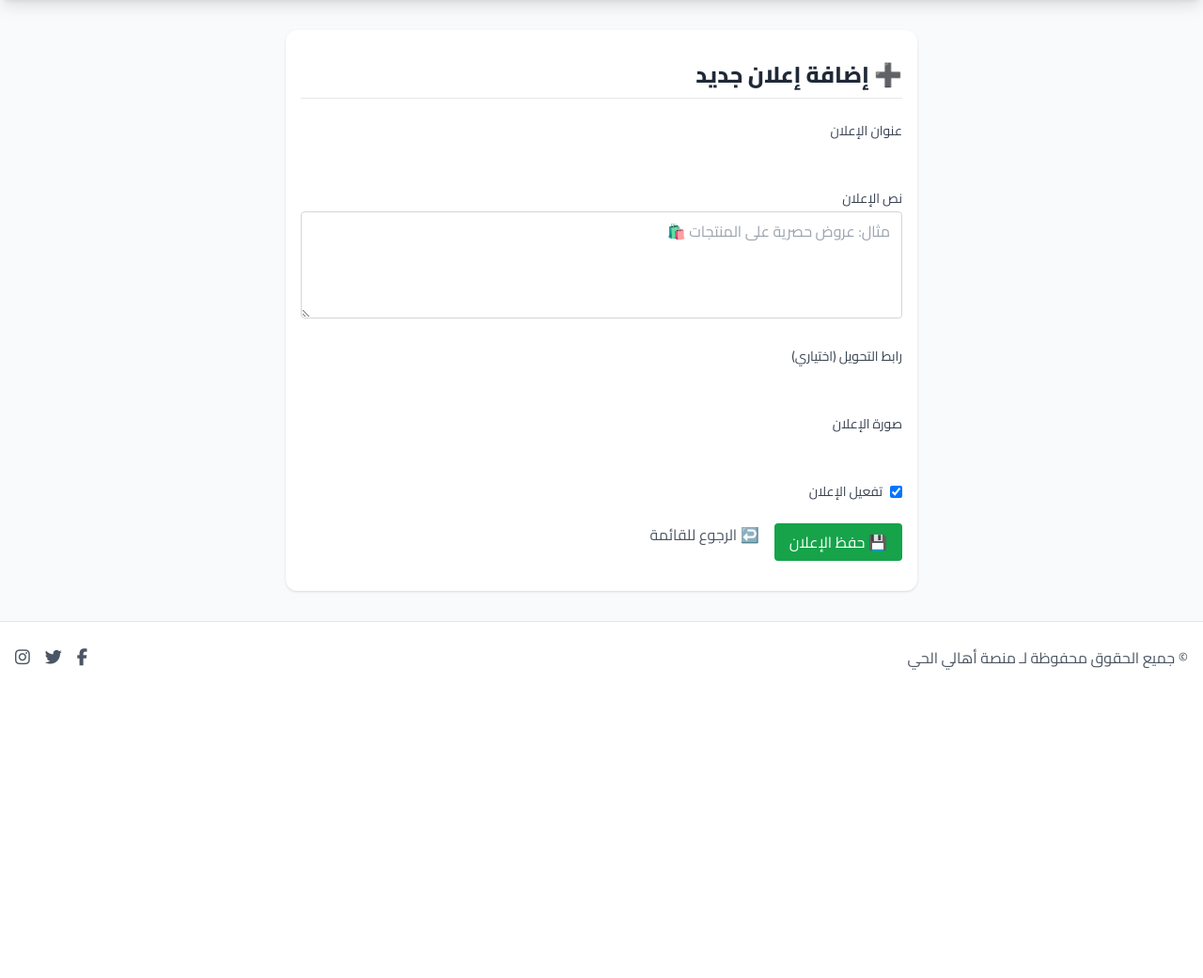
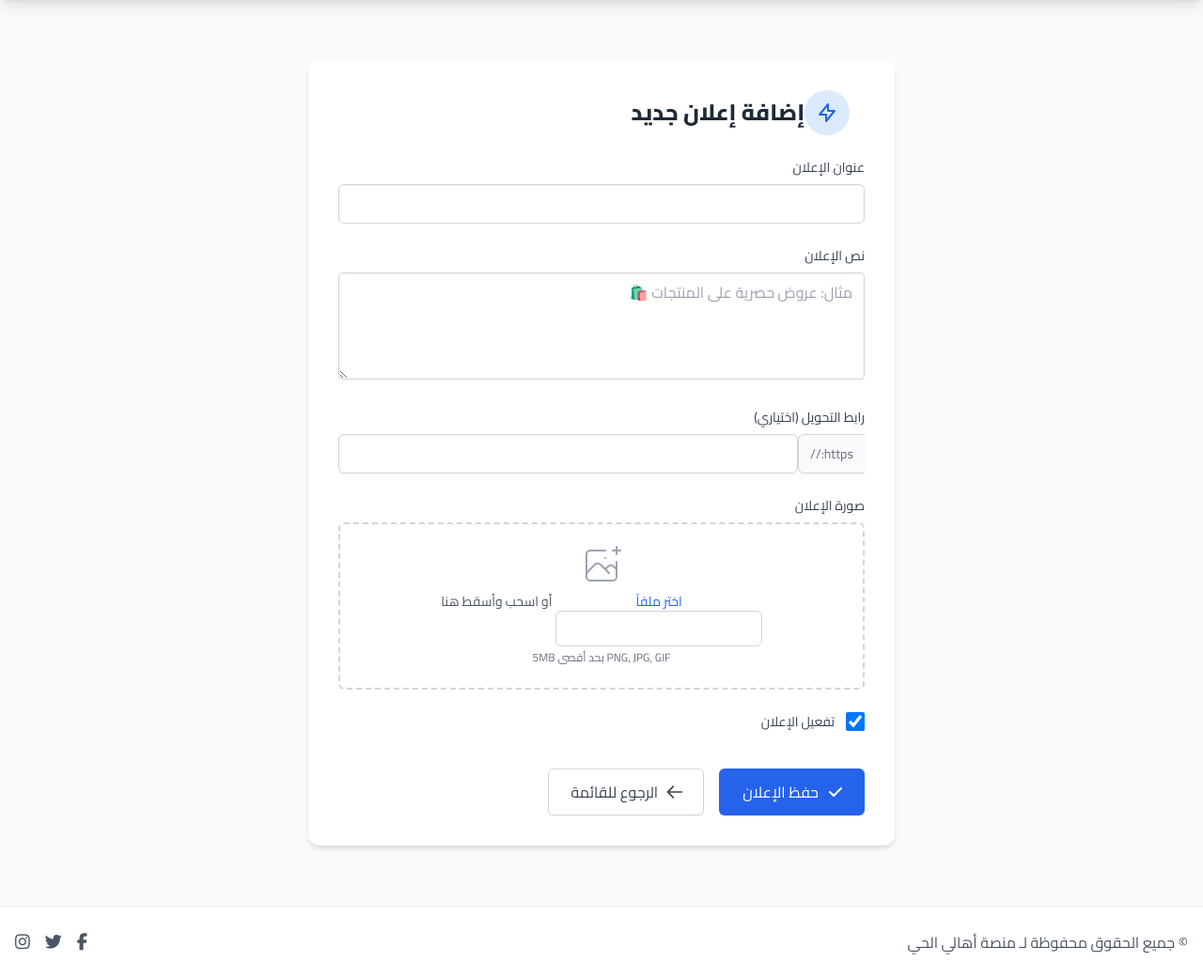
Before and after one commit to xmansx1/ahali-platform, a Django app: page /ads/admin/create/ in a window 1280 px wide. Shown: the part 72-1113 px from the top of the page at 94% size. Before the commit the page ends 785 px from the top, so only its background shows below. Run offline with Django 5.2, Linux system fonts and the light colour scheme; data that the repository does not hold is empty; some libraries are stand-ins or nearby versions.

Commit message:
الرفع115ريندر

```diff
--- a/templates/ads/ad_ads.html
+++ b/templates/ads/ad_ads.html
@@ -4,54 +4,139 @@
 {% block title %}إضافة إعلان جديد{% endblock %}
 
 {% block content %}
-<div class="max-w-2xl mx-auto px-4 py-8 bg-white rounded-xl shadow">
-  <h1 class="text-2xl font-bold text-gray-800 mb-6 border-b pb-2">➕ إضافة إعلان جديد</h1>
+<div class="max-w-2xl mx-auto px-4 sm:px-6 py-8">
+  <div class="bg-white rounded-xl shadow-md overflow-hidden transition-all duration-300 hover:shadow-lg">
+    <div class="p-6 sm:p-8">
+      <div class="flex items-center mb-6">
+        <div class="bg-blue-100 p-3 rounded-full mr-4">
+          <svg xmlns="http://www.w3.org/2000/svg" class="h-6 w-6 text-blue-600" fill="none" viewBox="0 0 24 24" stroke="currentColor">
+            <path stroke-linecap="round" stroke-linejoin="round" stroke-width="2" d="M13 10V3L4 14h7v7l9-11h-7z" />
+          </svg>
+        </div>
+        <h1 class="text-2xl font-bold text-gray-800">إضافة إعلان جديد</h1>
+      </div>
 
       <form method="post" enctype="multipart/form-data" class="space-y-6">
         {% csrf_token %}
         {{ form.non_field_errors }}
 
         <!-- 📝 العنوان -->
-    <div>
-      <label class="block text-sm font-medium text-gray-700 mb-1">عنوان الإعلان</label>
+        <div class="space-y-2">
+          <label class="block text-sm font-medium text-gray-700">عنوان الإعلان</label>
           {{ form.title }}
           {{ form.title.errors }}
         </div>
 
         <!-- 🧾 نص الإعلان -->
-    <div>
-      <label class="block text-sm font-medium text-gray-700 mb-1">نص الإعلان</label>
+        <div class="space-y-2">
+          <label class="block text-sm font-medium text-gray-700">نص الإعلان</label>
           {{ form.text }}
           {{ form.text.errors }}
         </div>
 
         <!-- 🌐 الرابط -->
-    <div>
-      <label class="block text-sm font-medium text-gray-700 mb-1">رابط التحويل (اختياري)</label>
+        <div class="space-y-2">
+          <label class="block text-sm font-medium text-gray-700">رابط التحويل (اختياري)</label>
+          <div class="mt-1 flex rounded-md shadow-sm">
+            <span class="inline-flex items-center px-3 rounded-l-md border border-r-0 border-gray-300 bg-gray-50 text-gray-500 text-sm">
+              https://
+            </span>
             {{ form.link }}
+          </div>
           {{ form.link.errors }}
         </div>
 
         <!-- 🖼️ الصورة -->
-    <div>
-      <label class="block text-sm font-medium text-gray-700 mb-1">صورة الإعلان</label>
+        <div class="space-y-2">
+          <label class="block text-sm font-medium text-gray-700">صورة الإعلان</label>
+          <div class="mt-1 flex justify-center px-6 pt-5 pb-6 border-2 border-gray-300 border-dashed rounded-md">
+            <div class="space-y-1 text-center">
+              <svg class="mx-auto h-12 w-12 text-gray-400" stroke="currentColor" fill="none" viewBox="0 0 48 48" aria-hidden="true">
+                <path d="M28 8H12a4 4 0 00-4 4v20m32-12v8m0 0v8a4 4 0 01-4 4H12a4 4 0 01-4-4v-4m32-4l-3.172-3.172a4 4 0 00-5.656 0L28 28M8 32l9.172-9.172a4 4 0 015.656 0L28 28m0 0l4 4m4-24h8m-4-4v8m-12 4h.02" stroke-width="2" stroke-linecap="round" stroke-linejoin="round" />
+              </svg>
+              <div class="flex text-sm text-gray-600">
+                <label class="relative cursor-pointer bg-white rounded-md font-medium text-blue-600 hover:text-blue-500 focus-within:outline-none">
+                  <span>اختر ملفاً</span>
                   {{ form.image }}
+                </label>
+                <p class="pr-1">أو اسحب وأسقط هنا</p>
+              </div>
+              <p class="text-xs text-gray-500">PNG, JPG, GIF بحد أقصى 5MB</p>
+            </div>
+          </div>
           {{ form.image.errors }}
         </div>
 
         <!-- ✅ التفعيل -->
-    <div class="flex items-center gap-2">
+        <div class="flex items-center">
+          <div class="relative flex items-start">
+            <div class="flex items-center h-5">
               {{ form.is_active }}
-      <label class="text-sm text-gray-700">تفعيل الإعلان</label>
+            </div>
+            <div class="mr-3 text-sm">
+              <label class="font-medium text-gray-700">تفعيل الإعلان</label>
+            </div>
+          </div>
         </div>
 
-    <!-- 💾 زر الحفظ -->
-    <div class="flex gap-4">
-      <button type="submit" class="bg-green-600 hover:bg-green-700 text-white px-4 py-2 rounded">
-        💾 حفظ الإعلان
+        <!-- 💾 Actions -->
+        <div class="flex flex-col sm:flex-row gap-4 pt-4">
+          <button type="submit" class="w-full sm:w-auto inline-flex justify-center items-center px-6 py-3 border border-transparent text-base font-medium rounded-md shadow-sm text-white bg-blue-600 hover:bg-blue-700 focus:outline-none focus:ring-2 focus:ring-offset-2 focus:ring-blue-500 transition duration-150 ease-in-out">
+            <svg xmlns="http://www.w3.org/2000/svg" class="-mr-1 ml-2 h-5 w-5" viewBox="0 0 20 20" fill="currentColor">
+              <path fill-rule="evenodd" d="M16.707 5.293a1 1 0 010 1.414l-8 8a1 1 0 01-1.414 0l-4-4a1 1 0 011.414-1.414L8 12.586l7.293-7.293a1 1 0 011.414 0z" clip-rule="evenodd" />
+            </svg>
+            حفظ الإعلان
           </button>
-      <a href="{% url 'ads:admin_ads_list' %}" class="text-gray-600 hover:underline">↩️ الرجوع للقائمة</a>
+          <a href="{% url 'ads:admin_ads_list' %}" class="w-full sm:w-auto inline-flex justify-center items-center px-6 py-3 border border-gray-300 shadow-sm text-base font-medium rounded-md text-gray-700 bg-white hover:bg-gray-50 focus:outline-none focus:ring-2 focus:ring-offset-2 focus:ring-blue-500 transition duration-150 ease-in-out">
+            <svg xmlns="http://www.w3.org/2000/svg" class="-mr-1 ml-2 h-5 w-5" fill="none" viewBox="0 0 24 24" stroke="currentColor">
+              <path stroke-linecap="round" stroke-linejoin="round" stroke-width="2" d="M10 19l-7-7m0 0l7-7m-7 7h18" />
+            </svg>
+            الرجوع للقائمة
+          </a>
         </div>
       </form>
     </div>
+  </div>
+</div>
+
+<style>
+  /* Enhance form inputs for better mobile experience */
+  input[type="text"],
+  input[type="url"],
+  textarea,
+  select {
+    width: 100%;
+    padding: 0.5rem 0.75rem;
+    border: 1px solid #d1d5db;
+    border-radius: 0.375rem;
+    box-shadow: inset 0 1px 2px rgba(0, 0, 0, 0.05);
+    transition: border-color 0.15s ease-in-out, box-shadow 0.15s ease-in-out;
+  }
+
+  input[type="text"]:focus,
+  input[type="url"]:focus,
+  textarea:focus,
+  select:focus {
+    outline: none;
+    border-color: #3b82f6;
+    box-shadow: 0 0 0 3px rgba(59, 130, 246, 0.1);
+  }
+
+  /* Style the checkbox */
+  input[type="checkbox"] {
+    width: 1.25rem;
+    height: 1.25rem;
+    color: #3b82f6;
+    border-color: #d1d5db;
+    border-radius: 0.25rem;
+  }
+
+  /* File input styling */
+  .file-input {
+    opacity: 0;
+    width: 0.1px;
+    height: 0.1px;
+    position: absolute;
+  }
+</style>
 {% endblock %}
```
Lines whose indentation alone changed are shown as unchanged.
